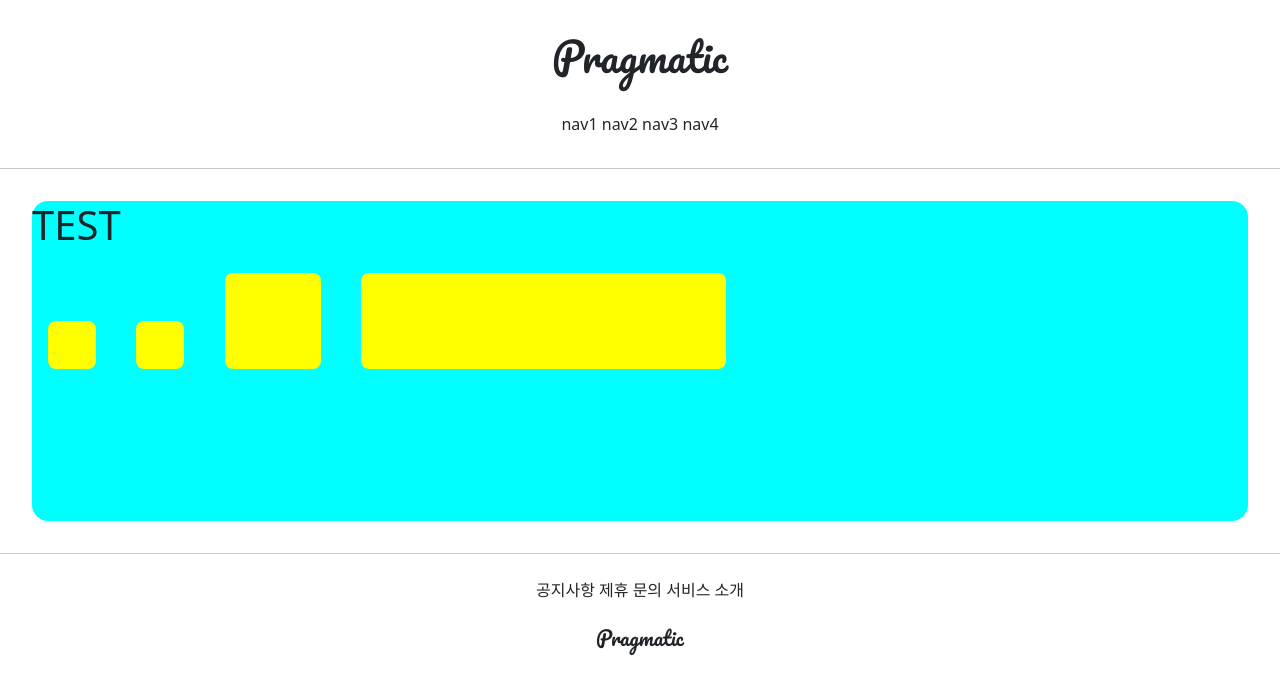
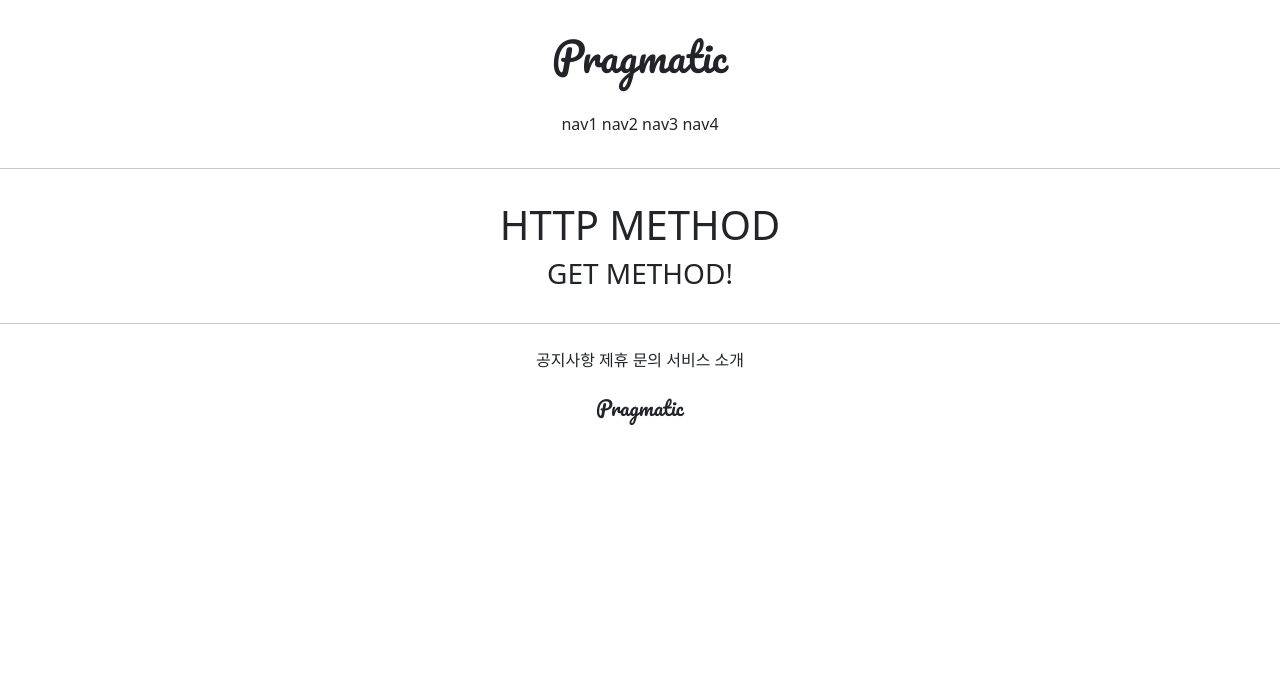
Before and after one commit to timgotango/gis_4ban_1, a Django app: page /accounts/hello_world/ in a window 1280 px wide. Shown: the top 694 px of the page. Run offline with Django 3.2, Linux system fonts and the light colour scheme; parts of the project's set-up code (start-up, migrations or seed data) failed here and were passed over.

Commit message:
7/9 views.py 에서 GET, POST 방식

```diff
--- a/accountapp/templates/accountapp/hello_world.html
+++ b/accountapp/templates/accountapp/hello_world.html
@@ -1,27 +1,12 @@
 {% extends 'base.html' %} <!--뼈대 base.html 가져와 사용하겠다-->
 {% block content %}
-    {#  여기 안에서 test 할 수 있음!!  #}
-    <style>
-        .testing {
-            background-color: yellow;
-            margin: 1rem;
-            width: 48px;
-            height: 48px;
-            border-radius: .5rem;
-            display: inline-block;
-        }
-    </style>
 
-    <div style="height: 20rem; background-color: aqua;
-    margin: 2rem; border-radius:1rem; font-size: 2rem;" >
-        <h1>TEST</h1>
+    <style>{#  여기 안에서 test 할 수 있음!!  #}</style>
 
+    <div style="margin: 2rem; text-align: center;" >
+        <h1>HTTP METHOD</h1>
 
-
-    <div class="testing" style="height: 48px; width: 48px; "></div>
-    <div class="testing" style="height: 3rem; width: 3rem; "></div>
-    <div class="testing" style="height: 3em; width: 3em; "></div>
-    <div class="testing" style="height: 30%; width: 30%; "></div>
+        <h3>{{ text }}</h3>
 
     </div>
 
--- a/accountapp/views.py
+++ b/accountapp/views.py
@@ -3,4 +3,7 @@ from django.shortcuts import render
 
 # Create your views here.
 def hello_world(request):
-    return render(request, 'accountapp/hello_world.html')
+    if request.method == "POST": # request 안에 method라는 데이터가 POST 방식이라면,
+        return render(request, 'accountapp/hello_world.html', context={'text': 'POST METHOD!'}) # key는 text, value에는 문장을 넣었다
+    else: # GET 방식이라면,
+        return render(request, 'accountapp/hello_world.html', context={'text': 'GET METHOD!'})
```
Also changed, not shown: accountapp/migrations/0001_initial.py (added).
